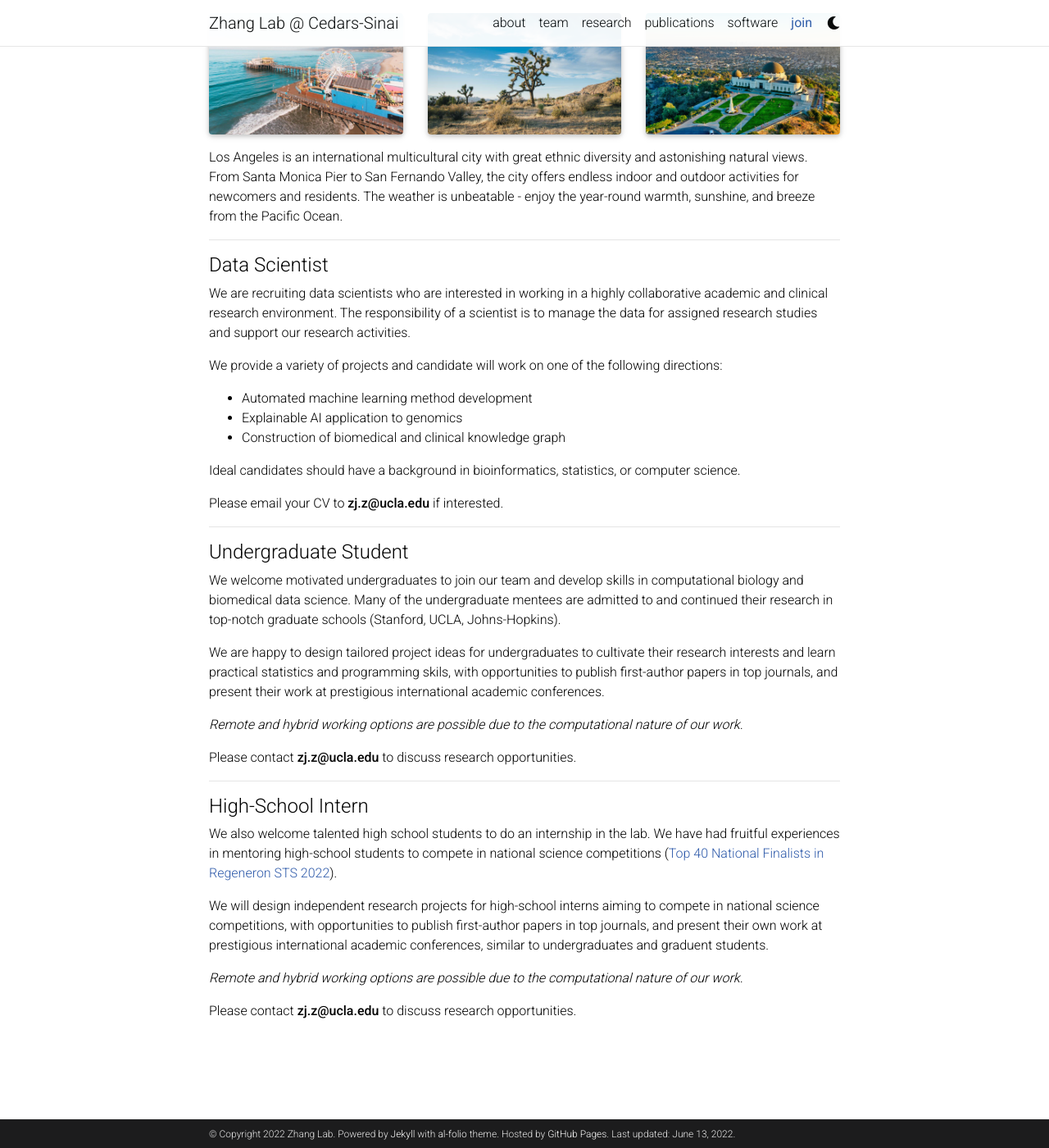
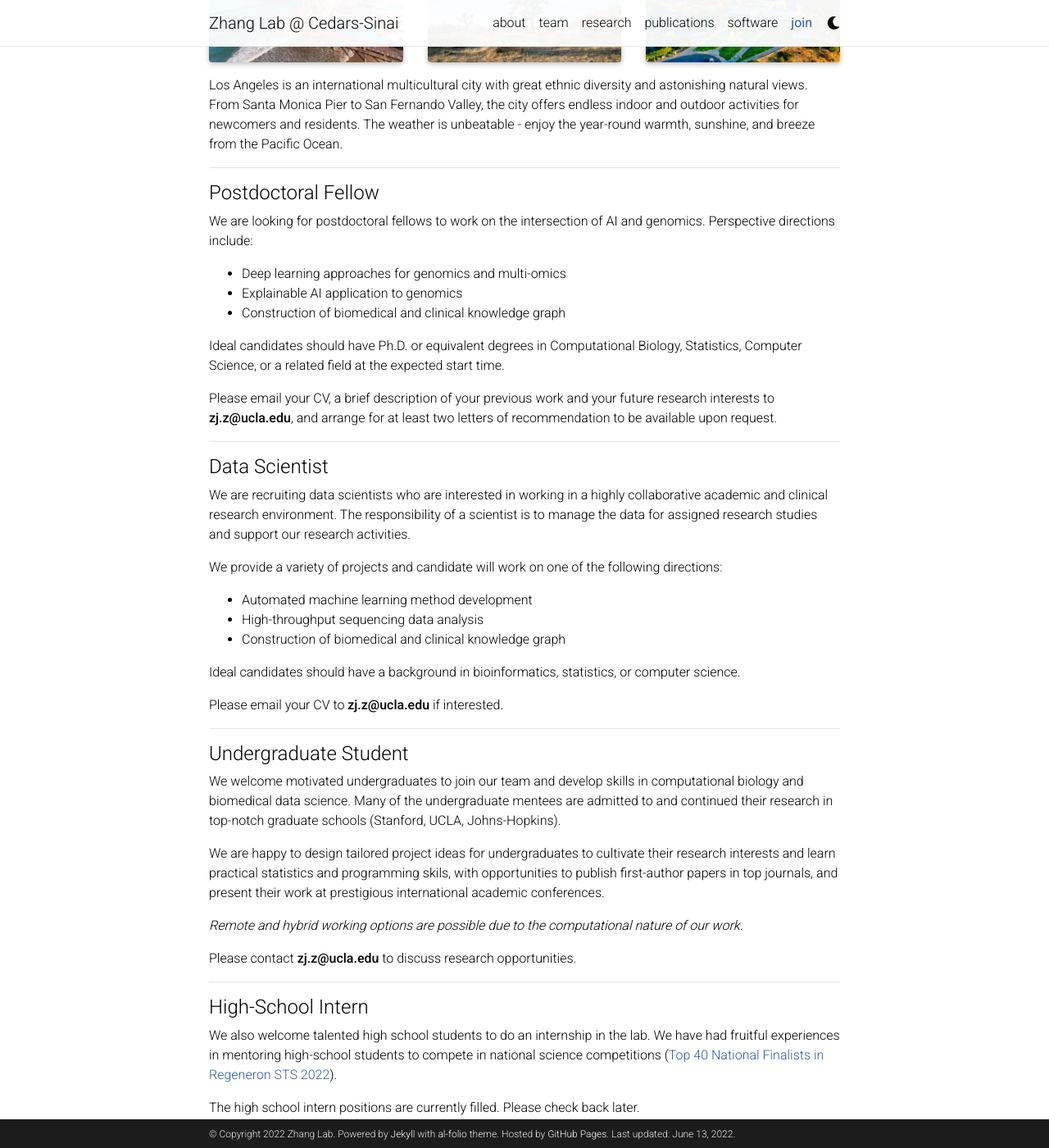
Before and after one commit to zhanglab-aim/zhanglab-aim.github.io, a Jekyll site: the page built from _pages/join.md, in a window 1280 px wide and 1400 px high, scrolled down 528 px. Shown: the whole window at 82% size. Built offline with Jekyll 4.4.1, drawn with Linux system fonts in a browser that asks for light colours; full-size pictures stand in for the smaller copies a plugin makes; comment, search, counter and statistics services are not loaded; a style sheet for code colours, icons or effects is not loaded; some of the changed text lies outside the part shown.

Commit message:
update join

```diff
--- a/_pages/join.md
+++ b/_pages/join.md
@@ -10,18 +10,23 @@ contact: zj.z@ucla.edu
 We are looking for motivated students and staff scientists at all levels with interests in
 computational biology and machine learning.
 
-At the moment, positions of [data scientist](#data-scientist), [undergraduate student](#undergraduate-student) are available.
+At the moment, positions of [postdocotral fellow](#postdoc), [data scientist](#data-scientist), [undergraduate student](#undergraduate-student) are available.
 
+<!--
 We also welcome talented [high school intern](#high-school-intern) interested in doing independent research to
 compete for national science competitions, such as
 [Regeneron Science Talent Search (RSTS)](https://www.societyforscience.org/regeneron-sts/) and
 [International Science and Engineering Fair (ISEF)](https://www.societyforscience.org/isef/).
-
+-->
 
 **Open Positions (Starting Date in September 2022):**
+- [Postdoctoral Fellow](#postdoc)
 - [Data Scientist](#data-scientist)
 - [Undergraduate Student](#undergraduate-student)
+
+<!--
 - [High-School Intern](#high-school-intern)
+-->
 
 <br />
 
@@ -43,6 +48,22 @@ The weather is unbeatable - enjoy the year-round warmth, sunshine, and breeze fr
 
 ---
 
+<a id="postdoc"></a>
+#### Postdoctoral Fellow
+
+We are looking for postdoctoral fellows to work on the intersection of AI and genomics. Perspective directions include:
+- Deep learning approaches for genomics and multi-omics
+- Explainable AI application to genomics
+- Construction of biomedical and clinical knowledge graph
+
+Ideal candidates should have Ph.D. or equivalent degrees in Computational Biology, Statistics, Computer Science,
+ or a related field at the expected start time.
+
+Please email your CV, a brief description of your previous work and your future research interests to
+**{{ page.contact }}**, and arrange for at least two letters of recommendation to be available upon request.
+
+---
+
 <a id="data-scientist"></a>
 #### Data Scientist
 
@@ -53,7 +74,7 @@ support our research activities.
 
 We provide a variety of projects and candidate will work on one of the following directions:
 - Automated machine learning method development
-- Explainable AI application to genomics
+- High-throughput sequencing data analysis
 - Construction of biomedical and clinical knowledge graph
 
 Ideal candidates should have a background in bioinformatics, statistics, or computer science.
@@ -86,6 +107,9 @@ We also welcome talented high school students to do an internship in the lab.
 We have had fruitful experiences in mentoring high-school students to compete in national science
 competitions ([Top 40 National Finalists in Regeneron STS 2022](https://www.societyforscience.org/regeneron-sts/2022-finalists/)).
 
+The high school intern positions are currently filled. Please check back later.
+
+<!--
 We will design independent research projects for high-school interns aiming to compete in national science competitions,
 with opportunities to publish first-author papers in top journals, and present their own work at prestigious
 international academic conferences, similar to undergraduates and graduent students.
@@ -93,3 +117,4 @@ international academic conferences, similar to undergraduates and graduent stude
 *Remote and hybrid working options are possible due to the computational nature of our work.*
 
 Please contact **{{ page.contact }}** to discuss research opportunities.
+-->
```
